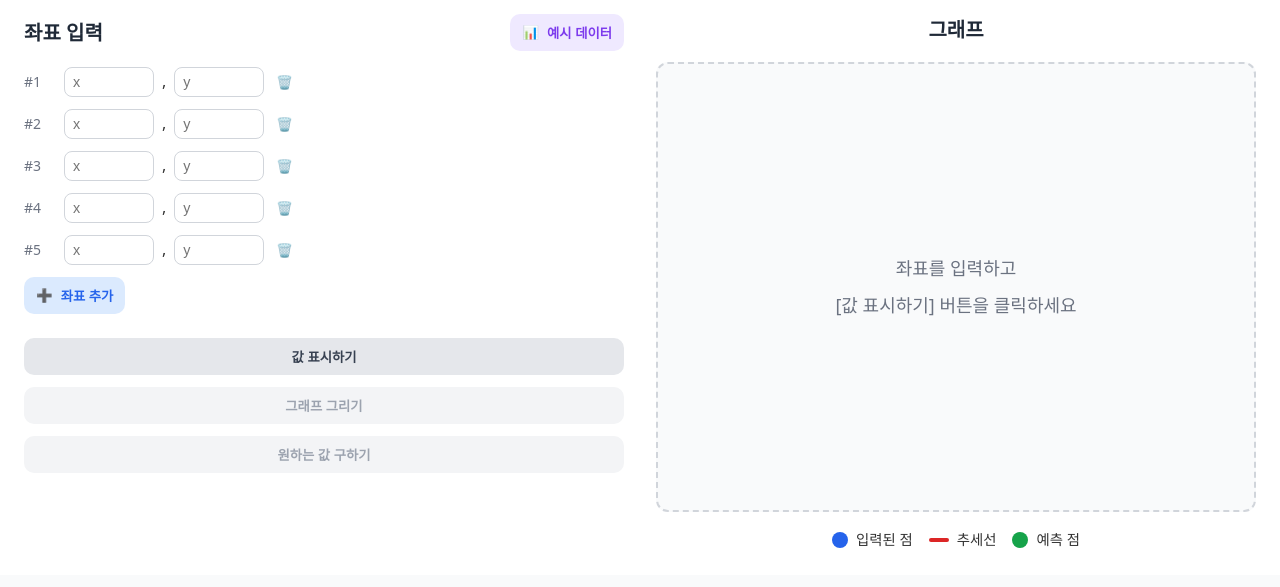
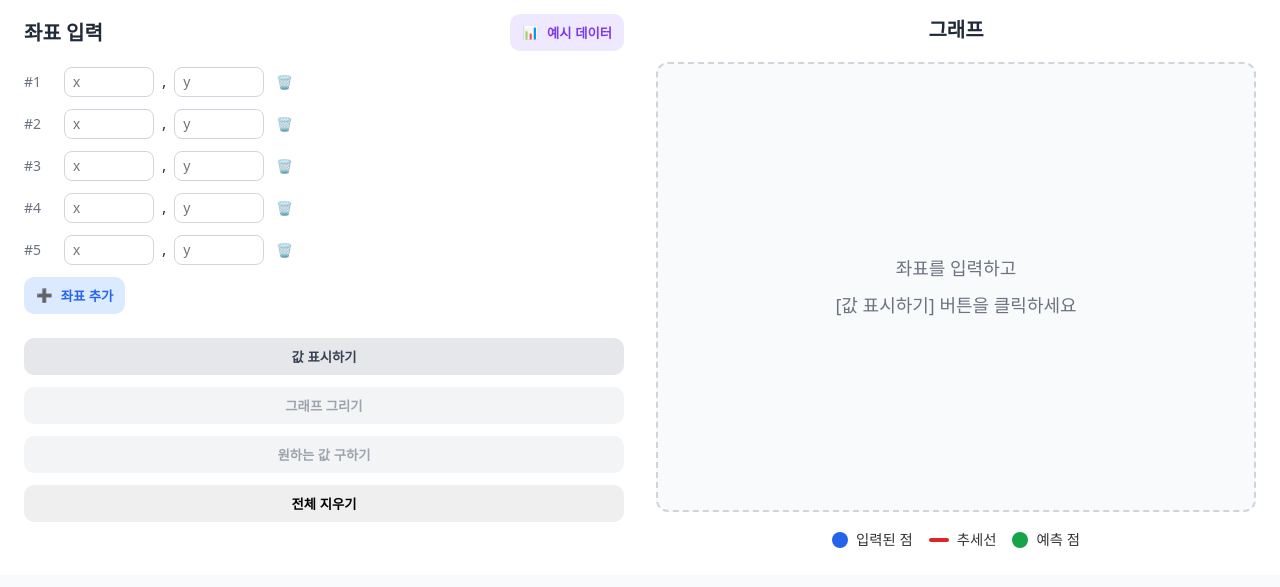
Before and after one commit to Seedcoop/power_to_dream_together, a plain HTML site: page index.html in a window 1280 px wide. Shown: the part 93-680 px from the top of the page. Drawn offline with Linux system fonts and the light colour scheme.

Commit message:
Update index.html

```diff
--- a/index.html
+++ b/index.html
@@ -82,6 +82,38 @@
           <button id="showPointsBtn" class="btn btn-gray btn-full" onclick="toggleShowPoints()">값 표시하기</button>
           <button id="showTrendLineBtn" class="btn btn-disabled btn-full" onclick="toggleTrendLine()" disabled>그래프 그리기</button>
           <button id="predictModeBtn" class="btn btn-disabled btn-full" onclick="togglePredictMode()" disabled>원하는 값 구하기</button>
+          <button class="btn btn-ghost btn-full" onclick="clearAll()">전체 지우기</button>
+<script>
+  function clearAll(){
+    // 5칸 빈 입력으로 초기화
+    points = [
+      {id:1,x:'',y:''},
+      {id:2,x:'',y:''},
+      {id:3,x:'',y:''},
+      {id:4,x:'',y:''},
+      {id:5,x:'',y:''}
+    ];
+    show = false;   // 점 숨김
+    line = false;   // 선 숨김
+    pred = null;    // 예측 초기화
+
+    // 예측 UI/결과 숨기기(있을 경우)
+    var predictSection = document.getElementById('predictSection');
+    if (predictSection) predictSection.classList.add('hidden');
+    var predictBox = document.getElementById('predictBox');
+    if (predictBox) predictBox.style.display = 'none';
+    var predictResult = document.getElementById('predictResult');
+    if (predictResult) { predictResult.textContent = ''; predictResult.classList.add('hidden'); predictResult.style.display='none'; }
+
+    // 각 버전의 렌더/버튼/그래프 갱신 함수 호출 (있는 것만 호출)
+    if (typeof renderRows === 'function') renderRows();
+    if (typeof render === 'function') render();
+    if (typeof setBtnStates === 'function') setBtnStates();
+    if (typeof updateButtons === 'function') updateButtons();
+    if (typeof draw === 'function') draw();
+    if (typeof updateGraph === 'function') updateGraph();
+  }
+</script>
         </div>
 
         <!-- 예측 입력 -->
```
